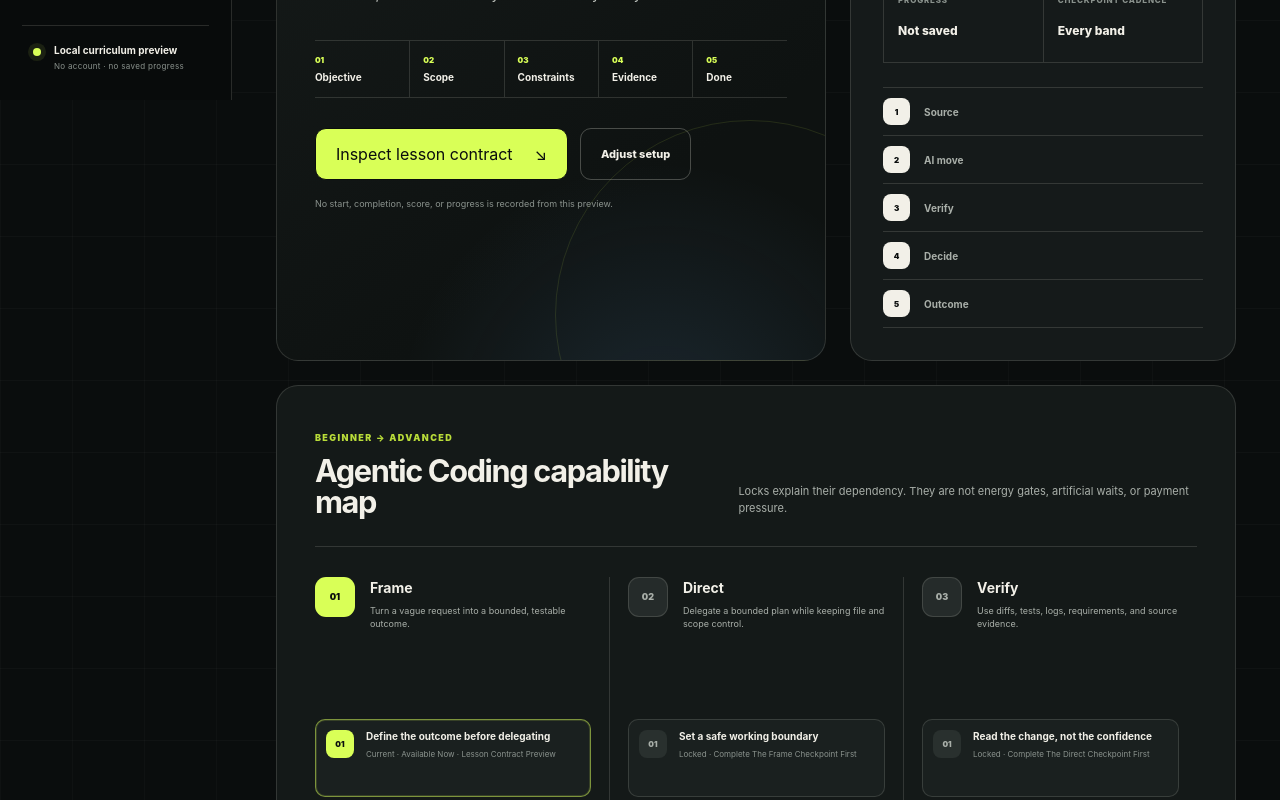
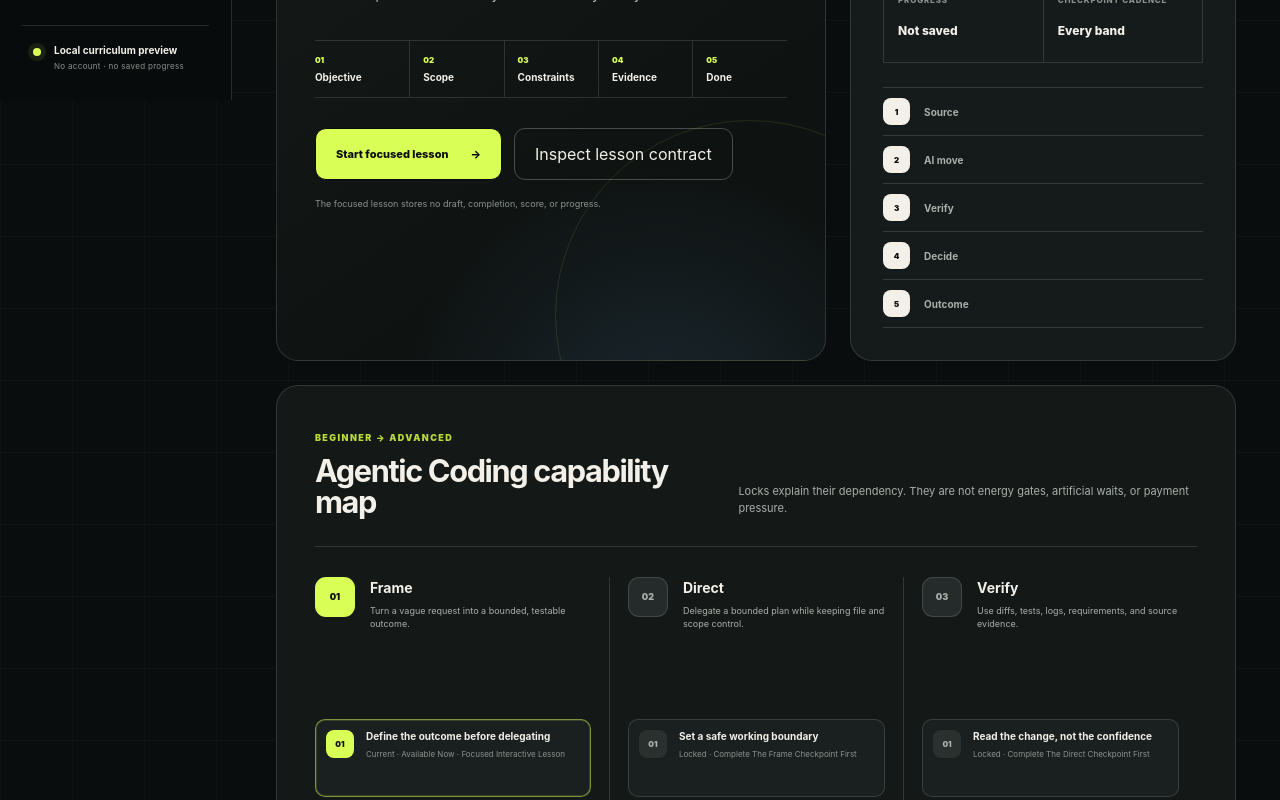
Before and after one commit to make-it-33/proofmode, a React (Vite) app in the folder apps/web/: page /app/learn/agentic-coding in a window 1280 px wide. Shown: the part 700-1500 px from the top of the page. Built offline with nearby package versions, Linux system fonts and the light colour scheme.

Commit message:
feat(learn): connect the curriculum to the focused lesson

```diff
--- a/apps/web/src/routes/LearnRoute.tsx
+++ b/apps/web/src/routes/LearnRoute.tsx
@@ -15,6 +15,8 @@ type NavigationItem = {
   note?: string;
 };
 
+const lessonRoute = "/app/learn/agentic-coding/outcome-before-delegating";
+
 const navigation: readonly NavigationItem[] = [
   { label: "Today", icon: "today", to: "/app" },
   { label: "Learn", icon: "learn", to: "/app/learn" },
@@ -29,9 +31,21 @@ const bands = [
     title: "Frame",
     outcome: "Turn a vague request into a bounded, testable outcome.",
     lessons: [
-      { title: "Define the outcome before delegating", status: "current", reason: "Available now · lesson contract preview" },
-      { title: "Give context without over-scripting", status: "available", reason: "Available after the first lesson" },
-      { title: "Frame checkpoint", status: "locked", reason: "Unlocks after both Frame lessons" },
+      {
+        title: "Define the outcome before delegating",
+        status: "current",
+        reason: "Available now · focused interactive lesson",
+      },
+      {
+        title: "Give context without over-scripting",
+        status: "available",
+        reason: "Available after the first lesson",
+      },
+      {
+        title: "Frame checkpoint",
+        status: "locked",
+        reason: "Unlocks after both Frame lessons",
+      },
     ],
   },
   {
@@ -39,8 +53,16 @@ const bands = [
     title: "Direct",
     outcome: "Delegate a bounded plan while keeping file and scope control.",
     lessons: [
-      { title: "Set a safe working boundary", status: "locked", reason: "Complete the Frame checkpoint first" },
-      { title: "Review the plan before execution", status: "locked", reason: "Complete the previous Direct lesson" },
+      {
+        title: "Set a safe working boundary",
+        status: "locked",
+        reason: "Complete the Frame checkpoint first",
+      },
+      {
+        title: "Review the plan before execution",
+        status: "locked",
+        reason: "Complete the previous Direct lesson",
+      },
     ],
   },
   {
@@ -48,8 +70,16 @@ const bands = [
     title: "Verify",
     outcome: "Use diffs, tests, logs, requirements, and source evidence.",
     lessons: [
-      { title: "Read the change, not the confidence", status: "locked", reason: "Complete the Direct checkpoint first" },
-      { title: "Build a verification ladder", status: "locked", reason: "Complete the previous Verify lesson" },
+      {
+        title: "Read the change, not the confidence",
+        status: "locked",
+        reason: "Complete the Direct checkpoint first",
+      },
+      {
+        title: "Build a verification ladder",
+        status: "locked",
+        reason: "Complete the previous Verify lesson",
+      },
     ],
   },
   {
@@ -57,8 +87,16 @@ const bands = [
     title: "Recover",
     outcome: "Stop a weak run, locate the break, roll back, and re-plan.",
     lessons: [
-      { title: "Recognise a wrong turn early", status: "locked", reason: "Complete the Verify checkpoint first" },
-      { title: "Repair without hiding the failure", status: "locked", reason: "Complete the previous Recover lesson" },
+      {
+        title: "Recognise a wrong turn early",
+        status: "locked",
+        reason: "Complete the Verify checkpoint first",
+      },
+      {
+        title: "Repair without hiding the failure",
+        status: "locked",
+        reason: "Complete the previous Recover lesson",
+      },
     ],
   },
   {
@@ -66,8 +104,16 @@ const bands = [
     title: "Ship / Coordinate",
     outcome: "Connect architecture, security, CI, handoff, and multi-agent work.",
     lessons: [
-      { title: "Ship with an evidence packet", status: "locked", reason: "Complete the Recover checkpoint first" },
-      { title: "Coordinate agents without losing authority", status: "locked", reason: "Advanced path · earlier bands required" },
+      {
+        title: "Ship with an evidence packet",
+        status: "locked",
+        reason: "Complete the Recover checkpoint first",
+      },
+      {
+        title: "Coordinate agents without losing authority",
+        status: "locked",
+        reason: "Advanced path · earlier bands required",
+      },
     ],
   },
 ] as const;
@@ -87,23 +133,56 @@ function AppIcon({ name }: { name: AppIconName }) {
 
   switch (name) {
     case "today":
-      return <svg {...common}><path d="M4.5 10.5 12 4l7.5 6.5v8a1.5 1.5 0 0 1-1.5 1.5H6a1.5 1.5 0 0 1-1.5-1.5z" /><path d="M9.5 20v-6h5v6" /></svg>;
+      return (
+        <svg {...common}>
+          <path d="M4.5 10.5 12 4l7.5 6.5v8a1.5 1.5 0 0 1-1.5 1.5H6a1.5 1.5 0 0 1-1.5-1.5z" />
+          <path d="M9.5 20v-6h5v6" />
+        </svg>
+      );
     case "learn":
-      return <svg {...common}><path d="M5 4.5h10.5A2.5 2.5 0 0 1 18 7v12.5H7.5A2.5 2.5 0 0 1 5 17z" /><path d="M8.5 8h6M8.5 11.5h6M8.5 15h3.5" /></svg>;
+      return (
+        <svg {...common}>
+          <path d="M5 4.5h10.5A2.5 2.5 0 0 1 18 7v12.5H7.5A2.5 2.5 0 0 1 5 17z" />
+          <path d="M8.5 8h6M8.5 11.5h6M8.5 15h3.5" />
+        </svg>
+      );
     case "arena":
-      return <svg {...common}><circle cx="12" cy="12" r="7.5" /><circle cx="12" cy="12" r="3.5" /><path d="m15 9 4.5-4.5M16.5 4.5h3v3" /></svg>;
+      return (
+        <svg {...common}>
+          <circle cx="12" cy="12" r="7.5" />
+          <circle cx="12" cy="12" r="3.5" />
+          <path d="m15 9 4.5-4.5M16.5 4.5h3v3" />
+        </svg>
+      );
     case "social":
-      return <svg {...common}><circle cx="8.5" cy="9" r="3" /><circle cx="16.5" cy="8" r="2.5" /><path d="M3.5 19c.5-3.2 2.2-5 5-5s4.5 1.8 5 5M14 14c3.8-.3 5.8 1.4 6.3 4.2" /></svg>;
+      return (
+        <svg {...common}>
+          <circle cx="8.5" cy="9" r="3" />
+          <circle cx="16.5" cy="8" r="2.5" />
+          <path d="M3.5 19c.5-3.2 2.2-5 5-5s4.5 1.8 5 5M14 14c3.8-.3 5.8 1.4 6.3 4.2" />
+        </svg>
+      );
     case "profile":
-      return <svg {...common}><circle cx="12" cy="8" r="3.5" /><path d="M5.5 20c.5-4.2 2.7-6.3 6.5-6.3s6 2.1 6.5 6.3" /></svg>;
+      return (
+        <svg {...common}>
+          <circle cx="12" cy="8" r="3.5" />
+          <path d="M5.5 20c.5-4.2 2.7-6.3 6.5-6.3s6 2.1 6.5 6.3" />
+        </svg>
+      );
   }
 }
 
 function LearnBrand() {
   return (
     <Link className="today-brand" to="/app" aria-label="ProofMode Today">
-      <span className="today-brand-mark" aria-hidden="true"><span /><i /></span>
-      <span className="today-brand-copy"><strong>ProofMode</strong><small>Practice with proof</small></span>
+      <span className="today-brand-mark" aria-hidden="true">
+        <span />
+        <i />
+      </span>
+      <span className="today-brand-copy">
+        <strong>ProofMode</strong>
+        <small>Practice with proof</small>
+      </span>
     </Link>
   );
 }
@@ -126,7 +205,11 @@ function LearnNavigation({ mobile = false }: { mobile?: boolean }) {
                   <span>{item.label}</span>
                 </Link>
               ) : (
-                <span className="today-nav-item is-disabled" aria-disabled="true" title={`${item.label}: ${item.note ?? "Not available"}`}>
+                <span
+                  className="today-nav-item is-disabled"
+                  aria-disabled="true"
+                  title={`${item.label}: ${item.note ?? "Not available"}`}
+                >
                   <AppIcon name={item.icon} />
                   <span>{item.label}</span>
                   {!mobile && item.note ? <small>{item.note}</small> : null}
@@ -161,7 +244,7 @@ function LearnStateBanner({ state, onRetry }: { state: LearnViewState; onRetry:
   if (state === "offline") {
     return (
       <div className="learn-state-banner is-offline" role="status">
-        <div><strong>You’re offline.</strong><span>The bundled curriculum and lesson contract remain available.</span></div>
+        <div><strong>You’re offline.</strong><span>The bundled curriculum and focused lesson remain available.</span></div>
         <b>Offline-safe</b>
       </div>
     );
@@ -232,7 +315,7 @@ function LessonContract({ onClose }: { onClose: () => void }) {
   return (
     <section className="learn-contract" id="learn-lesson-contract" aria-labelledby="learn-contract-title">
       <div className="learn-contract-heading">
-        <div><span className="learn-kicker">LESSON CONTRACT · NOT STARTED</span><h2 id="learn-contract-title">Define the outcome before delegating</h2></div>
+        <div><span className="learn-kicker">LESSON CONTRACT · AVAILABLE</span><h2 id="learn-contract-title">Define the outcome before delegating</h2></div>
         <button type="button" onClick={onClose}>Close preview</button>
       </div>
       <p className="learn-contract-intro">Turn “build this for me” into a bounded brief another agent can act on and you can verify.</p>
@@ -243,7 +326,10 @@ function LessonContract({ onClose }: { onClose: () => void }) {
         <article><span>04</span><strong>Evidence</strong><p>Require the checks and artifacts that make acceptance possible.</p></article>
         <article><span>05</span><strong>Done criteria</strong><p>Describe the observable finish line and rollback condition.</p></article>
       </div>
-      <div className="learn-contract-boundary"><strong>Current boundary</strong><p>This is the verified lesson contract preview. The interactive lesson is the next slice; no AI assessment, progress, or completion is being fabricated.</p></div>
+      <div className="learn-contract-boundary"><strong>Current boundary</strong><p>The focused lesson is available now. Its structure check is deterministic and local; it does not use AI judgment, save progress, or submit work.</p></div>
+      <div className="learn-next-actions">
+        <Link className="learn-button is-primary" to={lessonRoute}>Start focused lesson <span aria-hidden="true">→</span></Link>
+      </div>
     </section>
   );
 }
@@ -271,23 +357,39 @@ function NextLesson({
         <p>Convert a vague request into an objective, scope, constraints, evidence, and a finish line you can actually verify.</p>
       </div>
       <ol className="learn-outcome-list" aria-label="Lesson outcome structure">
-        {[
-          ["01", "Objective"], ["02", "Scope"], ["03", "Constraints"], ["04", "Evidence"], ["05", "Done"],
-        ].map(([code, label]) => <li key={code}><span>{code}</span><strong>{label}</strong></li>)}
+        {[["01", "Objective"], ["02", "Scope"], ["03", "Constraints"], ["04", "Evidence"], ["05", "Done"]].map(([code, label]) => <li key={code}><span>{code}</span><strong>{label}</strong></li>)}
       </ol>
       <div className="learn-next-actions">
         {isPathView ? (
-          <button className="learn-button is-primary" type="button" disabled={!policy.canInspectLesson} aria-expanded={lessonOpen} aria-controls="learn-lesson-contract" onClick={onOpen}>
-            {lessonOpen ? "Lesson contract open" : "Inspect lesson contract"}<span aria-hidden="true">↘</span>
-          </button>
+          <>
+            <Link
+              className={`learn-button is-primary${policy.canInspectLesson ? "" : " is-disabled"}`}
+              aria-disabled={!policy.canInspectLesson}
+              to={policy.canInspectLesson ? lessonRoute : "#learn-path"}
+            >
+              Start focused lesson <span aria-hidden="true">→</span>
+            </Link>
+            <button
+              className="learn-button is-secondary"
+              type="button"
+              disabled={!policy.canInspectLesson}
+              aria-expanded={lessonOpen}
+              aria-controls="learn-lesson-contract"
+              onClick={onOpen}
+            >
+              {lessonOpen ? "Lesson contract open" : "Inspect lesson contract"}
+            </button>
+          </>
         ) : (
-          <Link className={`learn-button is-primary${policy.canBrowsePath ? "" : " is-disabled"}`} aria-disabled={!policy.canBrowsePath} to={policy.canBrowsePath ? "/app/learn/agentic-coding" : "#learn-path"}>
-            View Agentic Coding path <span aria-hidden="true">→</span>
-          </Link>
+          <>
+            <Link className={`learn-button is-primary${policy.canBrowsePath ? "" : " is-disabled"}`} aria-disabled={!policy.canBrowsePath} to={policy.canBrowsePath ? "/app/learn/agentic-coding" : "#learn-path"}>
+              View Agentic Coding path <span aria-hidden="true">→</span>
+            </Link>
+            <Link className="learn-button is-secondary" to="/app/onboarding">Adjust setup</Link>
+          </>
         )}
-        <Link className="learn-button is-secondary" to="/app/onboarding">Adjust setup</Link>
       </div>
-      <p className="learn-boundary-line">No start, completion, score, or progress is recorded from this preview.</p>
+      <p className="learn-boundary-line">The focused lesson stores no draft, completion, score, or progress.</p>
     </section>
   );
 }
@@ -356,11 +458,11 @@ function CadenceAndBoundary() {
       </section>
       <aside className="learn-trust" aria-labelledby="learn-trust-title">
         <span className="learn-kicker">CURRENT TRUST BOUNDARY</span>
-        <h2 id="learn-trust-title">The map is real. Progress is not being invented.</h2>
+        <h2 id="learn-trust-title">The lesson is real. Progress is not being invented.</h2>
         <ul>
           <li><strong>Bundled curriculum</strong><span>No request or provider call.</span></li>
-          <li><strong>Private preview</strong><span>No account, rank, or social graph.</span></li>
-          <li><strong>Honest next slice</strong><span>The interactive first lesson comes next.</span></li>
+          <li><strong>Private lesson draft</strong><span>No account, save, rank, or social graph.</span></li>
+          <li><strong>Human authority</strong><span>Structure is checked locally; meaning remains your decision.</span></li>
         </ul>
         <Link to="/app/onboarding">Adjust pace or comfort in setup <span aria-hidden="true">→</span></Link>
       </aside>
@@ -395,7 +497,7 @@ function ReadyLearn({ state, isPathView }: { state: LearnViewState; isPathView:
       {policy.canBrowsePath ? (
         <div className="learn-mobile-dock">
           {isPathView ? (
-            <button type="button" disabled={!policy.canInspectLesson} onClick={() => setLessonOpen(true)}>Inspect first lesson <span aria-hidden="true">→</span></button>
+            <Link className={policy.canInspectLesson ? "" : "is-disabled"} aria-disabled={!policy.canInspectLesson} to={policy.canInspectLesson ? lessonRoute : "#learn-path"}>Start first lesson <span aria-hidden="true">→</span></Link>
           ) : (
             <Link to="/app/learn/agentic-coding">View current path <span aria-hidden="true">→</span></Link>
           )}
```
Also changed, not shown: 1 other file (tests, documents, lock files or other folders).
